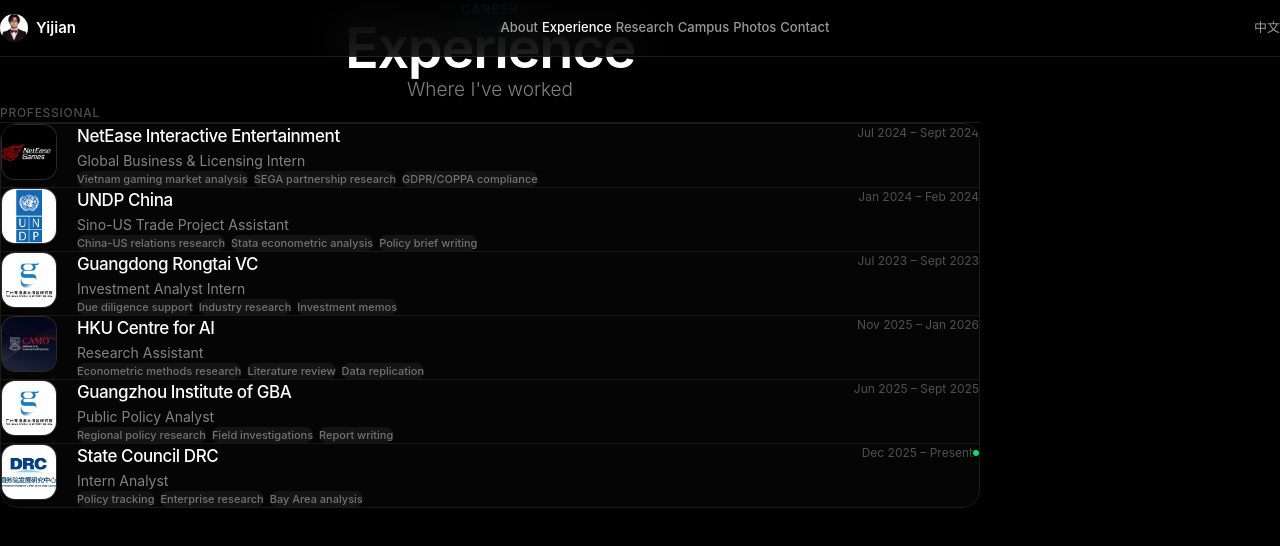
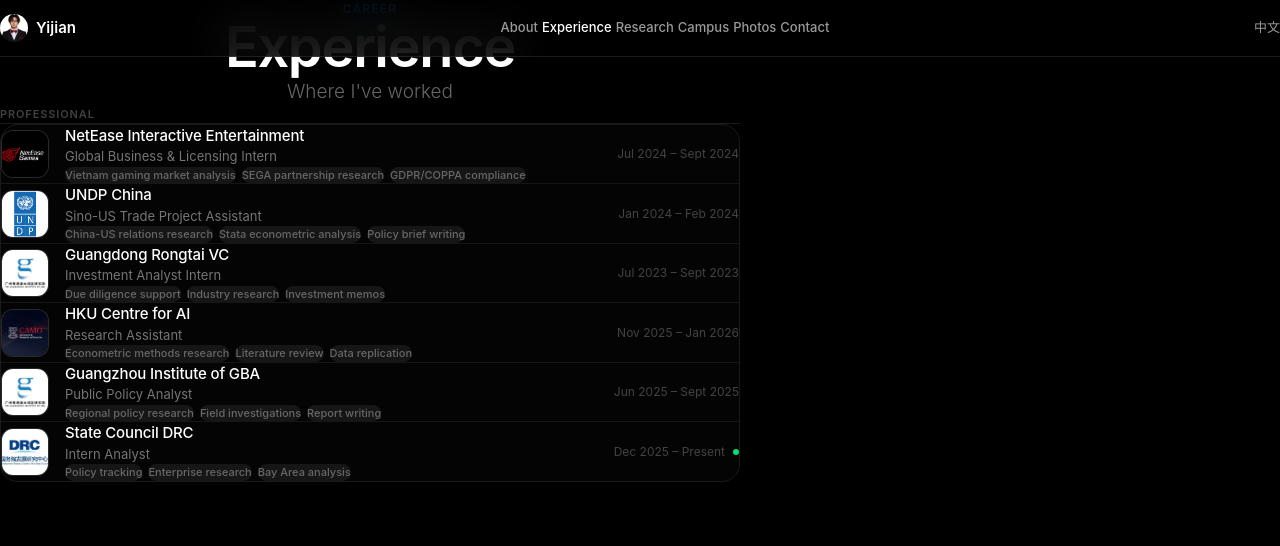
Before and after one commit to wonghenry800-bit/desktop-tutorial, a Next.js app: page /experience in a window 1280 px wide. Shown: the top 546 px of the page. Built offline with nearby package versions, Linux system fonts and the light colour scheme.

Commit message:
fix centering and title

```diff
--- a/src/app/experience/page.tsx
+++ b/src/app/experience/page.tsx
@@ -124,7 +124,6 @@
   const data = experienceData[lang];
   const title = lang === 'en' ? 'Experience' : '工作经历';
   const subtitle = lang === 'en' ? "Where I've worked" : '我的工作经历';
-  const viewDetails = lang === 'en' ? 'View Details' : '查看详情';
   const close = lang === 'en' ? 'Close' : '关闭';
   const isPresent = (period: string) =>
     period.includes('Present') || period.includes('至今');
@@ -133,14 +132,14 @@
     <div className="min-h-screen bg-black">
       <Navbar lang={lang} setLang={setLang} currentPage="experience" />
 
-      <main className="pt-24 pb-24 px-6">
+      <main className="pt-32 pb-24 px-6">
         {/* Hero */}
-        <div className="max-w-[980px] mx-auto text-center mb-16">
+        <div className="max-w-[740px] mx-auto text-center mb-16">
           <motion.p
             initial={{ opacity: 0, y: 10 }}
             animate={{ opacity: 1, y: 0 }}
             transition={{ duration: 0.5 }}
-            className="text-[13px] font-medium tracking-widest uppercase text-[#2997ff] mb-4"
+            className="text-[12px] font-semibold tracking-[0.1em] uppercase text-[#2997ff] mb-4"
           >
             Career
           </motion.p>
@@ -148,8 +147,8 @@
             initial={{ opacity: 0, y: 20 }}
             animate={{ opacity: 1, y: 0 }}
             transition={{ duration: 0.6, delay: 0.05 }}
-            className="text-[56px] font-semibold tracking-tight leading-none text-white mb-4"
-            style={{ letterSpacing: '-0.025em' }}
+            className="text-[48px] md:text-[56px] font-semibold text-white mb-4"
+            style={{ letterSpacing: '-0.025em', lineHeight: 1.07 }}
           >
             {title}
           </motion.h1>
@@ -157,19 +156,18 @@
             initial={{ opacity: 0 }}
             animate={{ opacity: 1 }}
             transition={{ delay: 0.2 }}
-            className="text-[19px] font-light text-white/50"
+            className="text-[19px] font-light text-white/40"
           >
             {subtitle}
           </motion.p>
         </div>
 
-        {/* Experience List */}
-        <div className="max-w-[980px] mx-auto">
-          <p className="text-[12px] font-medium tracking-[0.06em] uppercase text-white/30 mb-6 pb-4 border-b border-white/10">
+        {/* List */}
+        <div className="max-w-[740px] mx-auto">
+          <p className="text-[11px] font-semibold tracking-[0.08em] uppercase text-white/25 mb-5 pb-3 border-b border-white/10">
             Professional
           </p>
 
-          {/* Unified card container */}
           <div
             className="rounded-[18px] overflow-hidden"
             style={{ border: '0.5px solid rgba(255,255,255,0.1)' }}
@@ -177,22 +175,22 @@
             {data.map((item, i) => (
               <motion.div
                 key={item.company}
-                initial={{ opacity: 0, y: 20 }}
+                initial={{ opacity: 0, y: 16 }}
                 animate={{ opacity: 1, y: 0 }}
-                transition={{ delay: i * 0.07 }}
-                className="group flex items-start gap-5 px-8 py-7 cursor-pointer transition-colors duration-200 hover:bg-white/[0.04]"
+                transition={{ delay: i * 0.06 }}
+                className="flex items-center gap-4 px-6 py-5 cursor-pointer transition-colors duration-200 hover:bg-white/[0.05]"
                 style={{
                   borderBottom:
                     i < data.length - 1
-                      ? '0.5px solid rgba(255,255,255,0.08)'
+                      ? '0.5px solid rgba(255,255,255,0.07)'
                       : 'none',
-                  backgroundColor: 'rgba(255,255,255,0.02)',
+                  backgroundColor: 'rgba(255,255,255,0.015)',
                 }}
                 onClick={() => setSelected(i)}
               >
                 {/* Logo */}
                 <div
-                  className="flex-shrink-0 w-14 h-14 rounded-[14px] overflow-hidden flex items-center justify-center bg-white/5"
+                  className="flex-shrink-0 w-12 h-12 rounded-[12px] overflow-hidden bg-white/5"
                   style={{ border: '0.5px solid rgba(255,255,255,0.1)' }}
                 >
                   <img
@@ -207,17 +205,18 @@
 
                 {/* Body */}
                 <div className="flex-1 min-w-0">
-                  <p className="text-[17px] font-medium text-white tracking-tight truncate">
+                  <p className="text-[15px] font-medium text-white truncate" style={{ letterSpacing: '-0.01em' }}>
                     {item.company}
                   </p>
-                  <p className="text-[14px] text-white/50 mt-0.5 truncate">
+                  <p className="text-[13px] text-white/45 mt-0.5 truncate">
                     {item.role}
                   </p>
-                  <div className="flex flex-wrap gap-1.5 mt-3">
+                  <div className="flex flex-wrap gap-1.5 mt-2">
                     {item.description.map((tag) => (
                       <span
                         key={tag}
-                        className="text-[11px] font-medium text-white/40 bg-white/[0.06] px-2.5 py-1 rounded-full"
+                        className="text-[11px] font-medium text-white/35 px-2 py-0.5 rounded-full"
+                        style={{ backgroundColor: 'rgba(255,255,255,0.07)' }}
                       >
                         {tag}
                       </span>
@@ -225,17 +224,14 @@
                   </div>
                 </div>
 
-                {/* Meta */}
-                <div className="flex-shrink-0 text-right hidden sm:block">
-                  <p className="text-[12px] text-white/30 whitespace-nowrap">
+                {/* Date */}
+                <div className="flex-shrink-0 hidden sm:flex items-center gap-2">
+                  <p className="text-[12px] text-white/25 whitespace-nowrap">
                     {item.period}
-                    {isPresent(item.period) && (
-                      <span
-                        className="inline-block w-1.5 h-1.5 rounded-full bg-green-400 ml-2 align-middle"
-                        style={{ marginBottom: '1px' }}
-                      />
-                    )}
                   </p>
+                  {isPresent(item.period) && (
+                    <span className="w-1.5 h-1.5 rounded-full bg-green-400 flex-shrink-0" />
+                  )}
                 </div>
               </motion.div>
             ))}
@@ -252,21 +248,20 @@
             exit={{ opacity: 0 }}
             onClick={() => setSelected(null)}
             className="fixed inset-0 z-50 flex items-center justify-center p-6 overflow-y-auto"
-            style={{ backgroundColor: 'rgba(0,0,0,0.75)', backdropFilter: 'blur(20px)' }}
+            style={{ backgroundColor: 'rgba(0,0,0,0.8)', backdropFilter: 'blur(24px)', WebkitBackdropFilter: 'blur(24px)' }}
           >
             <motion.div
-              initial={{ scale: 0.95, opacity: 0, y: 20 }}
+              initial={{ scale: 0.96, opacity: 0, y: 16 }}
               animate={{ scale: 1, opacity: 1, y: 0 }}
-              exit={{ scale: 0.95, opacity: 0, y: 20 }}
-              transition={{ type: 'spring', damping: 25, stiffness: 300 }}
+              exit={{ scale: 0.96, opacity: 0, y: 16 }}
+              transition={{ type: 'spring', damping: 28, stiffness: 320 }}
               onClick={(e) => e.stopPropagation()}
-              className="w-full max-w-lg my-8 rounded-[20px] overflow-hidden"
+              className="w-full max-w-lg my-8 rounded-[22px] overflow-hidden"
               style={{
                 backgroundColor: '#1c1c1e',
                 border: '0.5px solid rgba(255,255,255,0.12)',
               }}
             >
-              {/* Cover image */}
               <div className="aspect-video overflow-hidden">
                 <img
                   src={data[selected].image}
@@ -276,23 +271,22 @@
               </div>
 
               <div className="p-7">
-                <h2 className="text-[20px] font-semibold text-white tracking-tight">
+                <h2 className="text-[20px] font-semibold text-white" style={{ letterSpacing: '-0.02em' }}>
                   {data[selected].company}
                 </h2>
                 <p className="text-[14px] text-[#2997ff] mt-1">
                   {data[selected].role}
                 </p>
-                <p className="text-[12px] text-white/30 mt-1 flex items-center gap-2">
-                  {data[selected].period}
+                <div className="flex items-center gap-2 mt-1">
+                  <p className="text-[12px] text-white/30">
+                    {data[selected].period}
+                  </p>
                   {isPresent(data[selected].period) && (
-                    <span className="inline-block w-1.5 h-1.5 rounded-full bg-green-400" />
+                    <span className="w-1.5 h-1.5 rounded-full bg-green-400" />
                   )}
-                </p>
+                </div>
 
-                <p
-                  className="text-[14px] text-white/60 leading-relaxed mt-5"
-                  style={{ lineHeight: '1.75' }}
-                >
+                <p className="text-[14px] text-white/55 mt-5" style={{ lineHeight: '1.8' }}>
                   {data[selected].detail}
                 </p>
 
```
